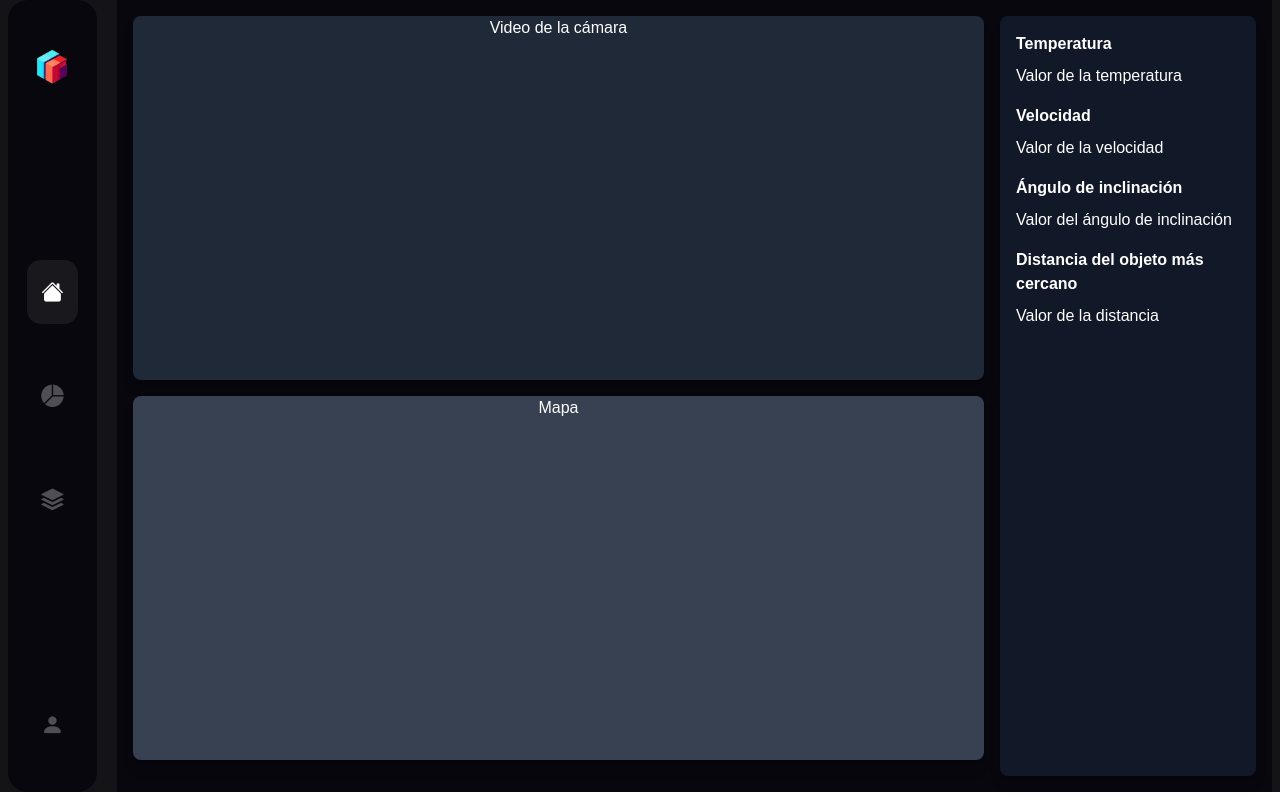
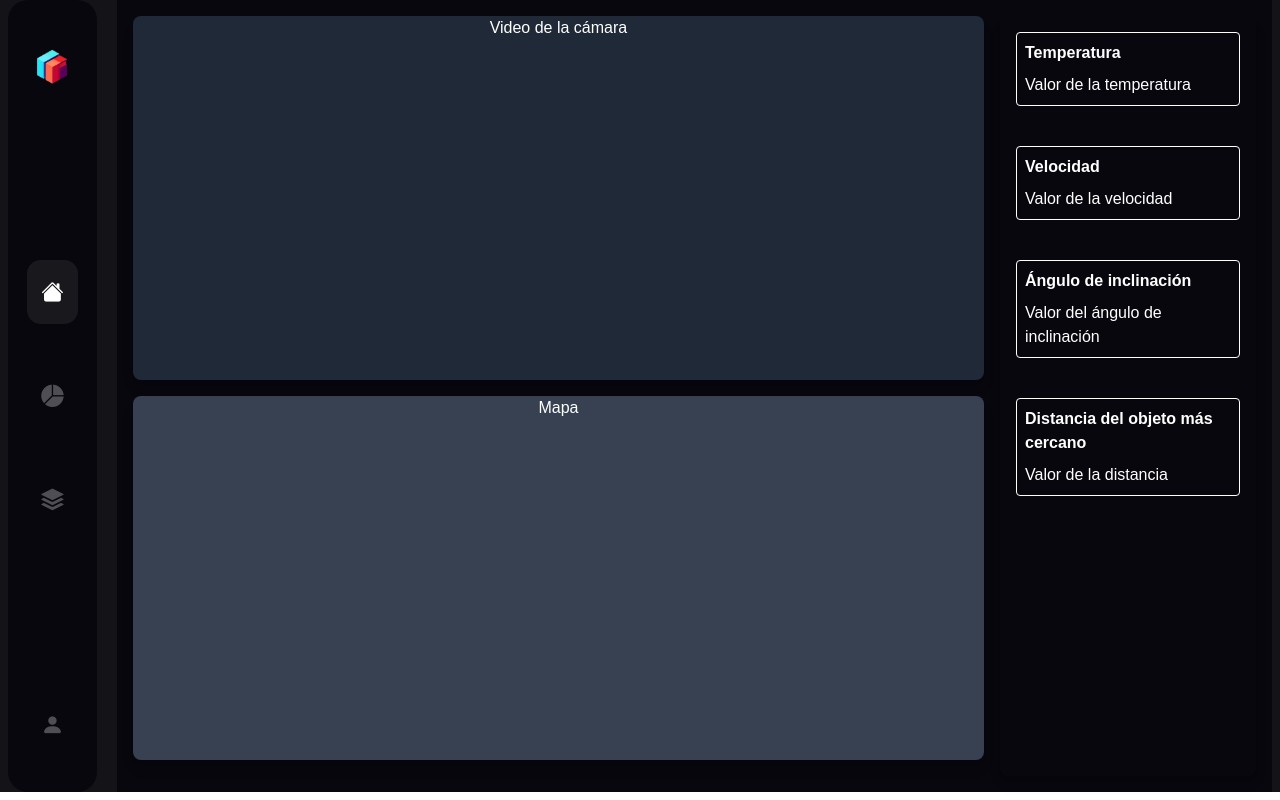
Before and after one commit to MarcoChavezB/WebAsistant, an Angular app: page /dashboard/control in a window 1280 px wide. Built offline with nearby package versions, Linux system fonts and the light colour scheme.

Commit message:
Cambios de diseño

```diff
--- a/src/app/Views/Control/control-view.component.html
+++ b/src/app/Views/Control/control-view.component.html
@@ -12,22 +12,26 @@
       <p class="text-center text-white">Mapa</p>
     </div>
   </div>
+
   <!-- Panel lateral -->
-  <div class="w-full md:w-64 bg-gray-900 text-white rounded-lg shadow-lg p-4 md:ml-4">
+  <div style="background-color: #09070e;" class="w-full md:w-64 text-white rounded-lg shadow-lg p-4 md:ml-4">
     <!-- Aquí irían los cuadros de monitoreo -->
-    <div class="mb-4">
+    <div class="mb-4 border border-white rounded p-2">
       <h2 class="font-bold mb-2">Temperatura</h2>
       <p>Valor de la temperatura</p>
     </div>
-    <div class="mb-4">
+    <br>
+    <div class="mb-4 border border-white rounded p-2">
       <h2 class="font-bold mb-2">Velocidad</h2>
       <p>Valor de la velocidad</p>
     </div>
-    <div class="mb-4">
+    <br>
+    <div class="mb-4 border border-white rounded p-2">
       <h2 class="font-bold mb-2">Ángulo de inclinación</h2>
       <p>Valor del ángulo de inclinación</p>
     </div>
-    <div>
+    <br>
+    <div class="border border-white rounded p-2">
       <h2 class="font-bold mb-2">Distancia del objeto más cercano</h2>
       <p>Valor de la distancia</p>
     </div>
```
